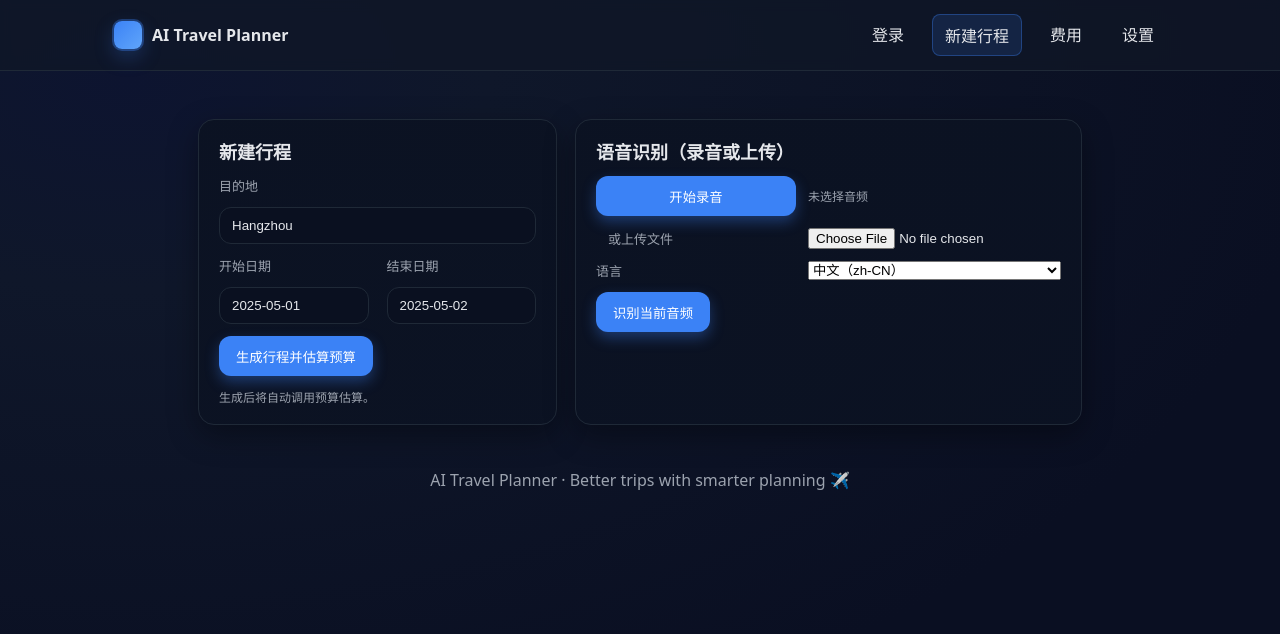
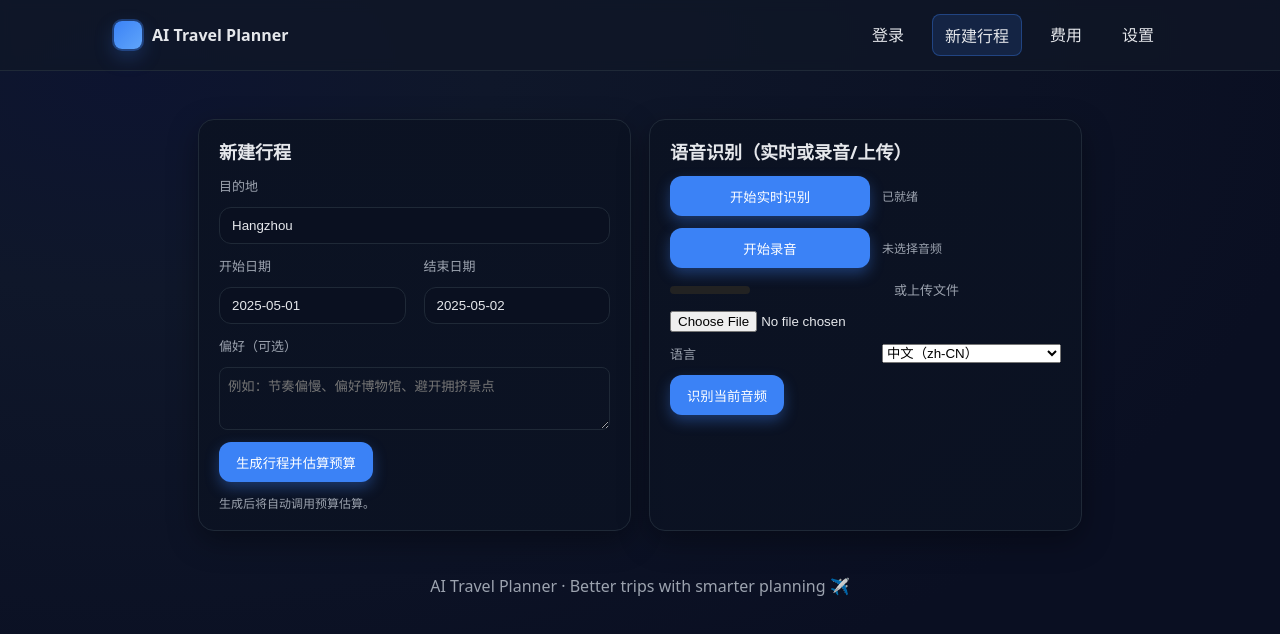
Before and after one commit to nju-xjk/AI-Travel-Planner, a React (Vite) app: page /plan/new in a window 1280 px wide. Shown: the top 634 px of the page. Built offline with nearby package versions, Linux system fonts and the light colour scheme; no server answers.

Commit message:
feat(speech): add browser live ASR (Web Speech) and recording UX; broaden audio MIME types; document recording & recognition design in TECH_PLAN.md

```diff
--- a/src/api/speechRoutes.ts
+++ b/src/api/speechRoutes.ts
@@ -19,7 +19,7 @@ export function createSpeechRouter(): express.Router {
       if (!file) {
         return res.status(400).json({ code: 'BAD_REQUEST', message: 'audio file is required' });
       }
-      const allowed = ['audio/wav', 'audio/webm', 'audio/mpeg', 'audio/mp3'];
+      const allowed = ['audio/wav', 'audio/x-wav', 'audio/wave', 'audio/webm', 'audio/mpeg', 'audio/mp3', 'audio/ogg'];
       if (file.mimetype && !allowed.includes(file.mimetype)) {
         return res.status(400).json({ code: 'BAD_REQUEST', message: `unsupported audio type: ${file.mimetype}` });
       }
--- a/src/frontend/pages/PlanNew.tsx
+++ b/src/frontend/pages/PlanNew.tsx
@@ -11,6 +11,7 @@ export default function PlanNew() {
   const [destination, setDestination] = useState('Hangzhou');
   const [start_date, setStart] = useState('2025-05-01');
   const [end_date, setEnd] = useState('2025-05-02');
+  const [preferencesText, setPreferencesText] = useState('');
   const [result, setResult] = useState<any>(null);
   const [budget, setBudget] = useState<any>(null);
   const [msg, setMsg] = useState('');
@@ -21,12 +22,21 @@ export default function PlanNew() {
   const [speechText, setSpeechText] = useState<string>('');
   const [speechConfidence, setSpeechConfidence] = useState<number | null>(null);
   const [speechMsg, setSpeechMsg] = useState<string>('');
+  const [liveRecognizing, setLiveRecognizing] = useState(false);
+  const SpeechRecognitionCtor: any = (window as any).SpeechRecognition || (window as any).webkitSpeechRecognition || null;
+  const srRef = React.useRef<any>(null);
   const [recording, setRecording] = useState(false);
   const recorderRef = React.useRef<MediaRecorder | null>(null);
   const streamRef = React.useRef<MediaStream | null>(null);
   const chunksRef = React.useRef<Blob[]>([]);
   const [recordMs, setRecordMs] = useState(0);
   const timerRef = React.useRef<number | null>(null);
+  const limitTimerRef = React.useRef<number | null>(null);
+  const audioCtxRef = React.useRef<AudioContext | null>(null);
+  const analyserRef = React.useRef<AnalyserNode | null>(null);
+  const volTimerRef = React.useRef<number | null>(null);
+  const [volume, setVolume] = useState(0);
+  const MAX_RECORD_SEC = 15;
 
   React.useEffect(() => {
     (async () => {
@@ -45,9 +55,13 @@ export default function PlanNew() {
     setResult(null);
     setBudget(null);
     setLoading(true);
+    const payload: any = { destination, start_date, end_date };
+    if (preferencesText && preferencesText.trim()) {
+      payload.preferences = { notes: preferencesText.trim() };
+    }
     const gen = await api<Itinerary>('/planner/generate', {
       method: 'POST',
-      body: JSON.stringify({ destination, start_date, end_date })
+      body: JSON.stringify(payload)
     });
     if (!gen.data) {
       setLoading(false);
@@ -67,6 +81,29 @@ export default function PlanNew() {
     try {
       const stream = await navigator.mediaDevices.getUserMedia({ audio: true });
       streamRef.current = stream;
+      // setup audio context for volume meter
+      try {
+        const ctx = new (window.AudioContext || (window as any).webkitAudioContext)();
+        audioCtxRef.current = ctx;
+        const src = ctx.createMediaStreamSource(stream);
+        const analyser = ctx.createAnalyser();
+        analyser.fftSize = 2048;
+        src.connect(analyser);
+        analyserRef.current = analyser;
+        const data = new Float32Array(analyser.fftSize);
+        volTimerRef.current = window.setInterval(() => {
+          if (!analyserRef.current) return;
+          analyserRef.current.getFloatTimeDomainData(data);
+          let sum = 0;
+          for (let i = 0; i < data.length; i++) {
+            sum += data[i] * data[i];
+          }
+          const rms = Math.sqrt(sum / data.length);
+          setVolume(Math.min(1, rms * 3));
+        }, 100);
+      } catch (_err) {
+        // ignore volume meter errors
+      }
       const mimeType = MediaRecorder.isTypeSupported('audio/webm') ? 'audio/webm' : 'audio/mpeg';
       const rec = new MediaRecorder(stream, { mimeType });
       chunksRef.current = [];
@@ -86,12 +123,29 @@ export default function PlanNew() {
           window.clearInterval(timerRef.current);
           timerRef.current = null;
         }
+        if (limitTimerRef.current) {
+          window.clearTimeout(limitTimerRef.current);
+          limitTimerRef.current = null;
+        }
+        if (volTimerRef.current) {
+          window.clearInterval(volTimerRef.current);
+          volTimerRef.current = null;
+        }
+        if (audioCtxRef.current) {
+          try { audioCtxRef.current.close(); } catch {}
+          audioCtxRef.current = null;
+        }
       };
       recorderRef.current = rec;
       rec.start();
       setRecording(true);
       setRecordMs(0);
       timerRef.current = window.setInterval(() => setRecordMs(prev => prev + 100), 100);
+      limitTimerRef.current = window.setTimeout(() => {
+        if (recorderRef.current && recorderRef.current.state !== 'inactive') {
+          recorderRef.current.stop();
+        }
+      }, MAX_RECORD_SEC * 1000);
     } catch (err: any) {
       setSpeechMsg(`无法开始录音：${err.message || '未知错误'}`);
     }
@@ -101,6 +155,48 @@ export default function PlanNew() {
     if (recorderRef.current && recorderRef.current.state !== 'inactive') {
       recorderRef.current.stop();
     }
+  };
+
+  const startLiveASR = () => {
+    if (!SpeechRecognitionCtor) {
+      setSpeechMsg('当前浏览器不支持实时语音识别（Web Speech API）');
+      return;
+    }
+    try {
+      setSpeechMsg('');
+      setSpeechText('');
+      setSpeechConfidence(null);
+      const rec = new SpeechRecognitionCtor();
+      srRef.current = rec;
+      rec.lang = language || 'zh-CN';
+      rec.interimResults = true;
+      rec.continuous = false;
+      rec.onresult = (evt: any) => {
+        let text = '';
+        for (let i = evt.resultIndex; i < evt.results.length; i++) {
+          text += evt.results[i][0].transcript;
+        }
+        setSpeechText(text);
+      };
+      rec.onerror = (evt: any) => {
+        setSpeechMsg(`实时识别错误：${evt.error || '未知'}`);
+      };
+      rec.onend = () => {
+        setLiveRecognizing(false);
+      };
+      rec.start();
+      setLiveRecognizing(true);
+    } catch (err: any) {
+      setSpeechMsg(`无法开始实时识别：${err.message || '未知错误'}`);
+    }
+  };
+
+  const stopLiveASR = () => {
+    try {
+      const rec = srRef.current;
+      if (rec) rec.stop();
+    } catch {}
+    setLiveRecognizing(false);
   };
 
   return (
@@ -113,6 +209,16 @@ export default function PlanNew() {
               <Input label="开始日期" placeholder="YYYY-MM-DD" value={start_date} onChange={e => setStart(e.target.value)} />
               <Input label="结束日期" placeholder="YYYY-MM-DD" value={end_date} onChange={e => setEnd(e.target.value)} />
             </div>
+            <div className="stack">
+              <div className="label">偏好（可选）</div>
+              <textarea
+                rows={3}
+                placeholder="例如：节奏偏慢、偏好博物馆、避开拥挤景点"
+                value={preferencesText}
+                onChange={e => setPreferencesText(e.target.value)}
+                style={{ width: '100%', padding: 8, borderRadius: 8, border: '1px solid var(--border)', background: 'transparent', color: 'var(--fg)' }}
+              />
+            </div>
             <div style={{ display: 'flex', gap: 12, alignItems: 'center' }}>
               <Button type="submit" variant="primary" disabled={loading}>{loading ? '生成中...' : '生成行程并估算预算'}</Button>
               {msg && <span className="note">{msg}</span>}
@@ -121,8 +227,17 @@ export default function PlanNew() {
           </form>
         </Card>
 
-        <Card title="语音识别（录音或上传）">
+        <Card title="语音识别（实时或录音/上传）">
           <div className="stack">
+            <div className="row" style={{ alignItems: 'center', gap: 12 }}>
+              <Button type="button" onClick={liveRecognizing ? stopLiveASR : startLiveASR}>
+                {liveRecognizing ? '停止实时识别' : '开始实时识别'}{!SpeechRecognitionCtor && '（不支持）'}
+              </Button>
+              <span className="note" style={{ minWidth: 140 }}>{liveRecognizing ? '识别中…' : '已就绪'}</span>
+              {!SpeechRecognitionCtor && (
+                <span className="note">提示：Chrome/Edge 支持 Web Speech，Firefox 暂不支持</span>
+              )}
+            </div>
             <div className="row" style={{ alignItems: 'center', gap: 12 }}>
               <Button type="button" onClick={recording ? stopRecording : startRecording}>
                 {recording ? '停止录音' : '开始录音'}
@@ -130,6 +245,9 @@ export default function PlanNew() {
               <span className="note" style={{ minWidth: 140 }}>
                 {recording ? `录音中… ${Math.floor(recordMs / 1000)}s` : (audioFile ? `就绪：${audioFile.name}` : '未选择音频')}
               </span>
+              <div style={{ width: 80, height: 8, background: '#222', borderRadius: 4, overflow: 'hidden' }}>
+                <div style={{ width: `${Math.round(volume * 100)}%`, height: '100%', background: recording ? '#4caf50' : '#555' }} />
+              </div>
               <span className="label" style={{ marginLeft: 12 }}>或上传文件</span>
               <input type="file" accept="audio/*" onChange={e => setAudioFile(e.target.files?.[0] ?? null)} />
             </div>
@@ -176,6 +294,20 @@ export default function PlanNew() {
               <div className="stack">
                 <div className="kpi">识别文本：{speechText || '(空)'}</div>
                 {speechConfidence != null && <div className="note">置信度：{Math.round(speechConfidence * 100)}%</div>}
+                <div style={{ display: 'flex', gap: 12, alignItems: 'center' }}>
+                  <Button type="button" onClick={() => {
+                    if (speechText && speechText.trim()) {
+                      setDestination(speechText.trim());
+                      setSpeechMsg('已填充到目的地');
+                    }
+                  }}>填充到目的地</Button>
+                  <Button type="button" onClick={() => {
+                    if (speechText && speechText.trim()) {
+                      setPreferencesText(prev => (prev ? `${prev}\n${speechText.trim()}` : speechText.trim()));
+                      setSpeechMsg('已追加到偏好');
+                    }
+                  }}>追加到偏好</Button>
+                </div>
               </div>
             )}
           </div>
```
Also changed, not shown: 1 other file (tests, documents, lock files or other folders).
